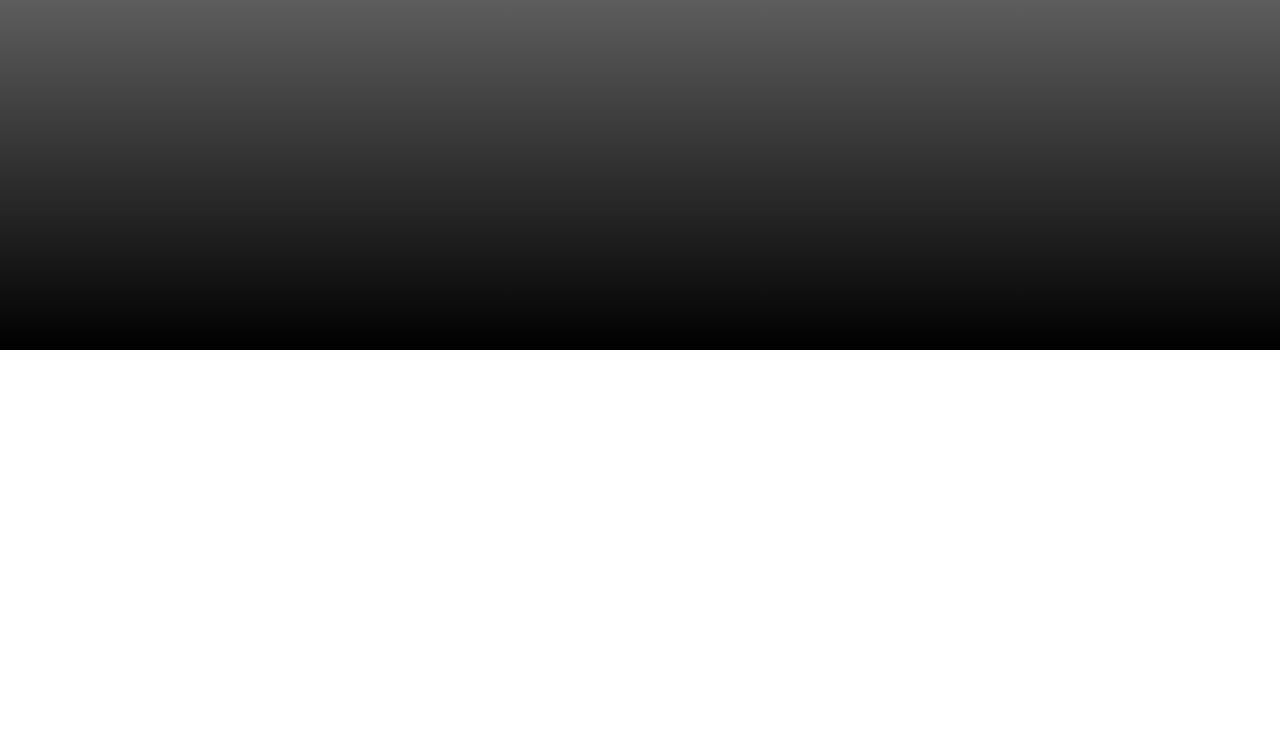
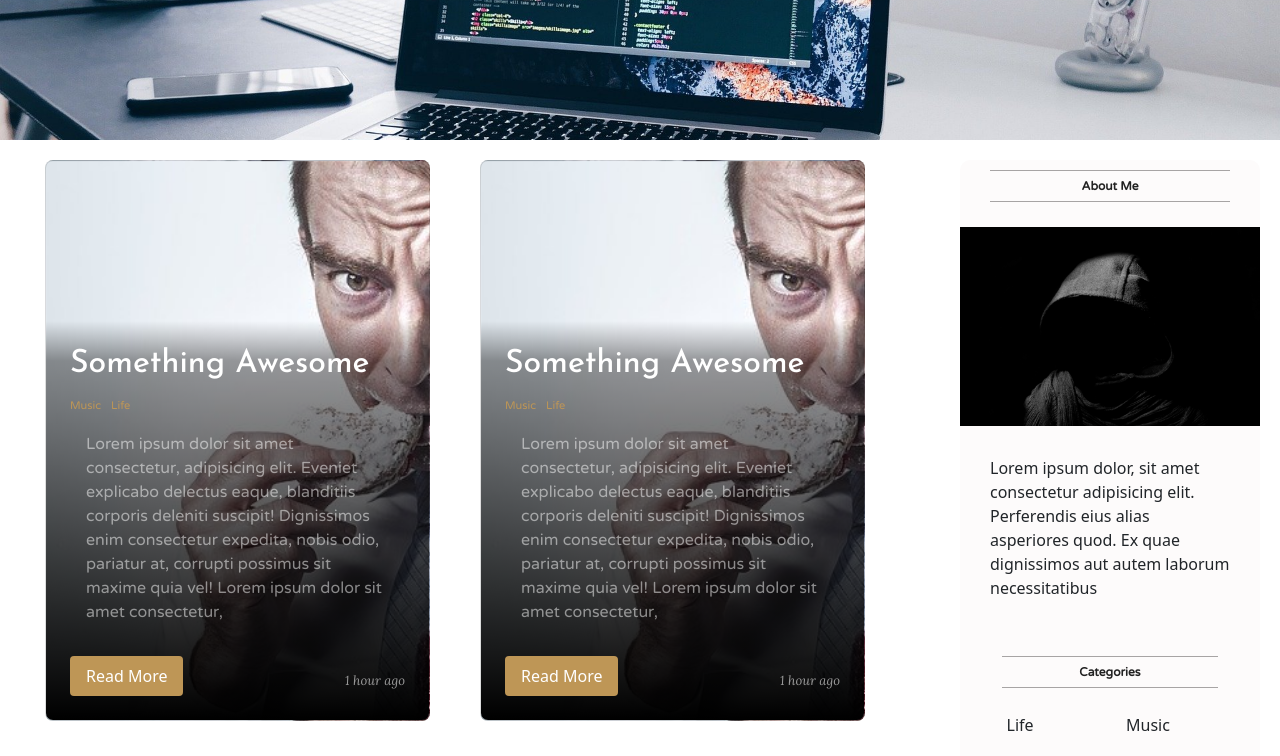
Before and after one commit to caesaragen/reactblog, a React (Create React App) app in the folder client/: page / in a window 1280 px wide. Shown: the part 500-1256 px from the top of the page. Before the commit the page ends 850 px from the top, so only its background shows below. Built offline with nearby package versions, Linux system fonts and the light colour scheme.

Commit message:
add transitions

```diff
--- a/client/src/App.js
+++ b/client/src/App.js
@@ -20,8 +20,8 @@ function App() {
       <TopBar />
       <Switch>
         <Route exact path="/">
-          <Portfolio/>
-          {/* <Home /> */}
+          {/* <Portfolio/> */}
+          <Home />
         </Route>
         <Route path="/register">{user ? <Home /> : <Register />}</Route>
         <Route path="/login">{user ? <Home /> : <Login />}</Route>
--- a/client/src/components/post/Post.jsx
+++ b/client/src/components/post/Post.jsx
@@ -5,7 +5,7 @@ import hunger from "../../Images/hunger.jpg"
 export default function Post() {
     return (
         <div className="post">
-            <img src={hunger} alt="" srcset="" className="postImg" />
+            {/* <img src={hunger} alt="" srcset="" className="postImg" />
             <div className="postInfo">
                 <div className="postCats">
                     <span className="postCat">
@@ -20,13 +20,22 @@ export default function Post() {
                 <span className="postDate">1 hour ago</span>
             </div>
             <p className="postDesc">Lorem ipsum dolor sit amet consectetur, adipisicing elit. Eveniet explicabo delectus eaque, blanditiis corporis deleniti suscipit! Dignissimos enim consectetur expedita, nobis odio, pariatur at, corrupti possimus sit maxime quia vel!
-                Lorem ipsum dolor sit amet consectetur, adipisicing elit. Eveniet explicabo delectus eaque, blanditiis corporis deleniti suscipit! Dignissimos enim consectetur expedita, nobis odio, pariatur at, corrupti possimus sit maxime quia vel!</p>
+                Lorem ipsum dolor sit amet consectetur, adipisicing elit. Eveniet explicabo delectus eaque, blanditiis corporis deleniti suscipit! Dignissimos enim consectetur expedita, nobis odio, pariatur at, corrupti possimus sit maxime quia vel!</p> */}
             <div className="card">
                 <div className="card-content">
                     <h2 className="card-title">Something Awesome</h2>
+                       <div className="postCats">
+                    <span className="postCat">
+                        Music
+                    </span>
+                    <span className="postCat">
+                        Life
+                    </span>
+                </div>
                     <p className="card-body">Lorem ipsum dolor sit amet consectetur, adipisicing elit. Eveniet explicabo delectus eaque, blanditiis corporis deleniti suscipit! Dignissimos enim consectetur expedita, nobis odio, pariatur at, corrupti possimus sit maxime quia vel!
                         Lorem ipsum dolor sit amet consectetur,</p>
                     <a href="#" className="button">Read More</a>
+                    <span className="postDate">1 hour ago</span>
                 </div>
             </div>
         </div>
--- a/client/src/components/post/post.css
+++ b/client/src/components/post/post.css
@@ -34,6 +34,7 @@
     font-style: italic;
     color: #999;
     margin-top: 15px;
+    float: right;
 }
 .postDesc{
     font-family:"Varela Round", serif ;
@@ -48,15 +49,20 @@
     -webkit-box-orient: vertical;
 }
 .card{
-    font-family: "Josefin Sans", serif;
     background-image: url("../../Images/hunger.jpg");
     background-size: cover;
     padding: 10rem 0 0;
     color: #fff;
     /* max-width: 35ch; */
+    overflow: hidden;
+    border-radius: 0.5rem;
+    transition: transform 500ms ease;
+}
+.card:hover{
+    transform: scale(1.05);
 }
 .card-content{
-    --padding:1.5em;
+    --padding:1.5rem;
     padding:var(--padding);
     background: linear-gradient(
         hsl(0 0% 0% / 0),
@@ -65,6 +71,7 @@
     )
 }
 .card-title{
+    font-family: "Josefin Sans", serif;
     position: relative;
     width: max-content;
     max-width: 100%;
@@ -74,7 +81,32 @@
     position: absolute;
     height: 4px;
     background: #be9656;
-    width: 100%;
-    left: 0;
+    width: calc(100% + var(--padding));
+    left: calc(var(--padding) * -1);
     bottom: 0;
+    transform: scaleX(0);
+    transform-origin: left;
+    transition: transform 500ms ease;
+
 }
+.card:hover .card-title::after{
+    transform: scaleX(1);
+}
+.card-body{
+    color: rgb(255 255 255 / 0.5);
+    font-family:"Varela Round", serif ;
+}
+.button{
+    cursor: pointer;
+    display: inline-block;
+    text-decoration: none;
+    border-radius: 0.25em;
+    background-color: #be9656;
+    padding: 0.5em 1em;
+    color:#fff;
+}
+.button:hover, .button:focus{
+    background-color: #e6d8c1;
+    color:#44361f;
+
+}
```
